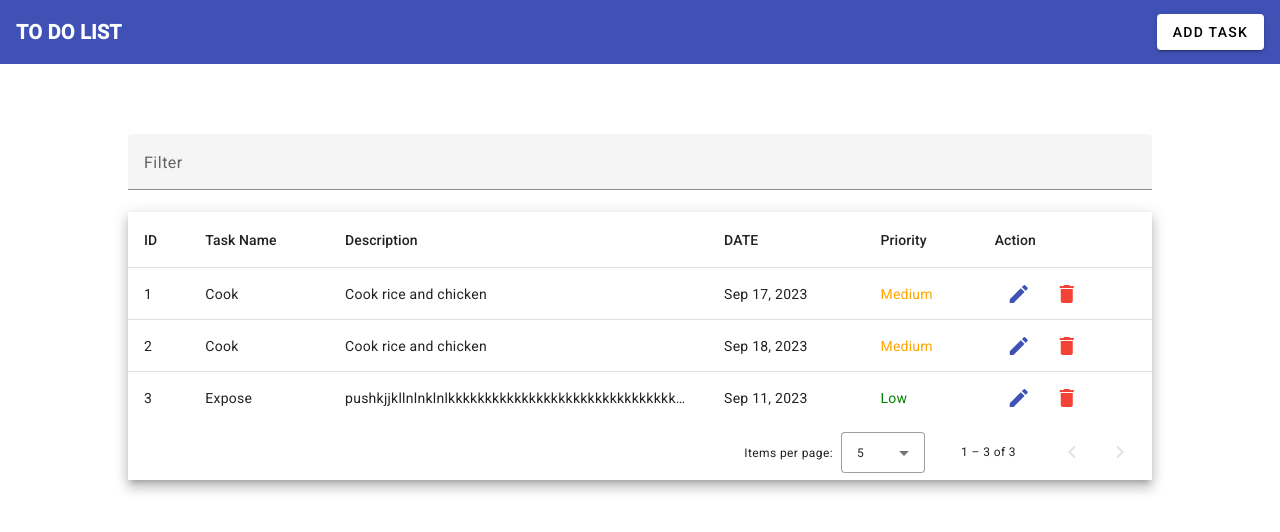
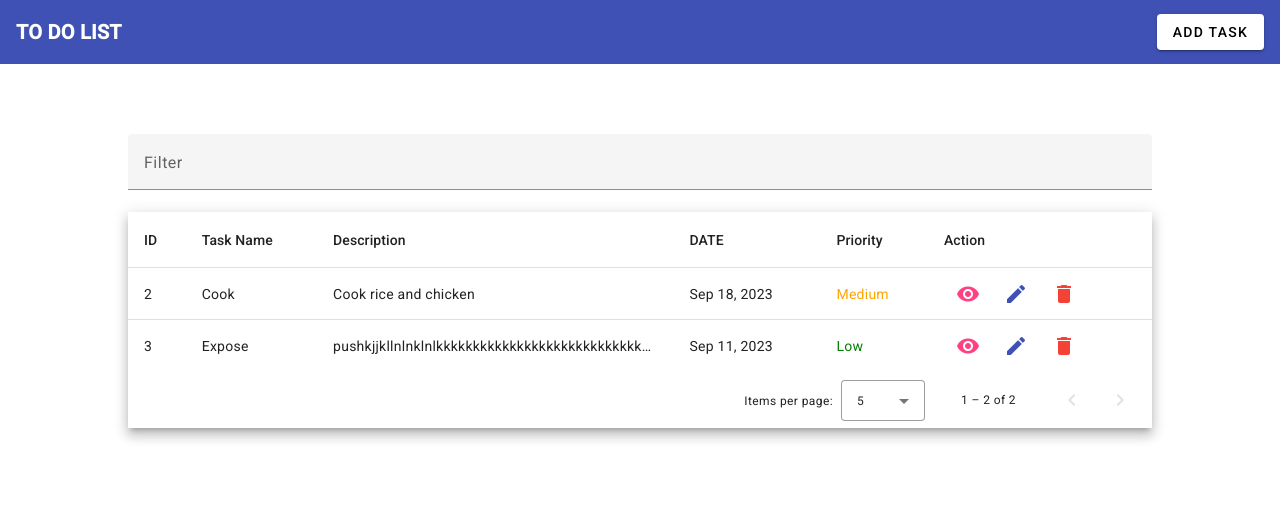
Before and after one commit to Luka2Lkay/angular-todo-list, an Angular app: page / in a window 1280 px wide. Shown: the top 532 px of the page. Built offline with nearby package versions, Linux system fonts and the light colour scheme; data requests are answered from the project's data file.

Commit message:
implement the delete functionality

```diff
--- a/db.json
+++ b/db.json
@@ -19,13 +19,6 @@
   "tasks": [
     {
       "taskName": "Cook",
-      "date": "2023-09-17T22:00:00.000Z",
-      "description": "Cook rice and chicken",
-      "priority": "Medium",
-      "id": 1
-    },
-    {
-      "taskName": "Cook",
       "date": "2023-09-18T22:00:00.000Z",
       "description": "Cook rice and chicken",
       "priority": "Medium",
--- a/src/app/dashboard/dashboard.component.html
+++ b/src/app/dashboard/dashboard.component.html
@@ -50,8 +50,10 @@
       <ng-container matColumnDef="action">
         <th mat-header-cell *matHeaderCellDef mat-sort-header> Action </th>
         <td mat-cell *matCellDef="let row">
+          <button mat-icon-button><mat-icon color="accent">visibility</mat-icon></button>
           <button mat-icon-button><mat-icon color="primary">edit</mat-icon></button>
-          <button mat-icon-button><mat-icon color="warn">delete</mat-icon></button>
+          <button mat-icon-button (click) = "deleteTask(row.id)"><mat-icon color="warn">delete</mat-icon></button>
+
           </td>
       </ng-container>
 
--- a/src/app/dashboard/dashboard.component.ts
+++ b/src/app/dashboard/dashboard.component.ts
@@ -47,6 +47,14 @@ export class DashboardComponent implements OnInit {
     });
   }
 
+  deleteTask (id: number) {
+    this._taskService.deleteTask(id).subscribe({
+      next: () => {
+        alert('deleted')
+      },
+      error: console.log
+    })
+  }
   ngOnInit(): void {
     this.getTaskList();
   }
--- a/src/app/tasks.service.ts
+++ b/src/app/tasks.service.ts
@@ -16,4 +16,8 @@ export class TasksService {
   getTaskList(): Observable<any> {
     return this._http.get('http://localhost:3000/tasks');
   }
+
+  deleteTask(id : number): Observable<any> {
+    return this._http.delete(`http://localhost:3000/tasks/${id}`);
+  }
 }
```
